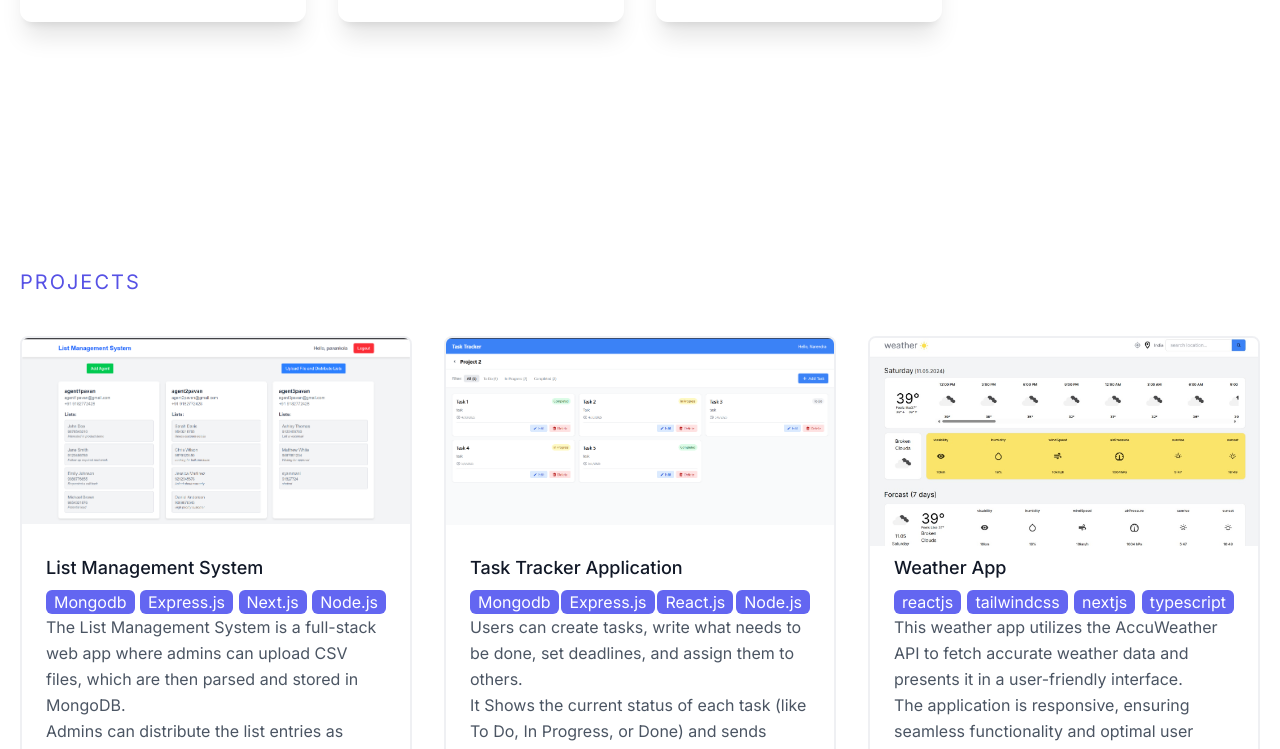
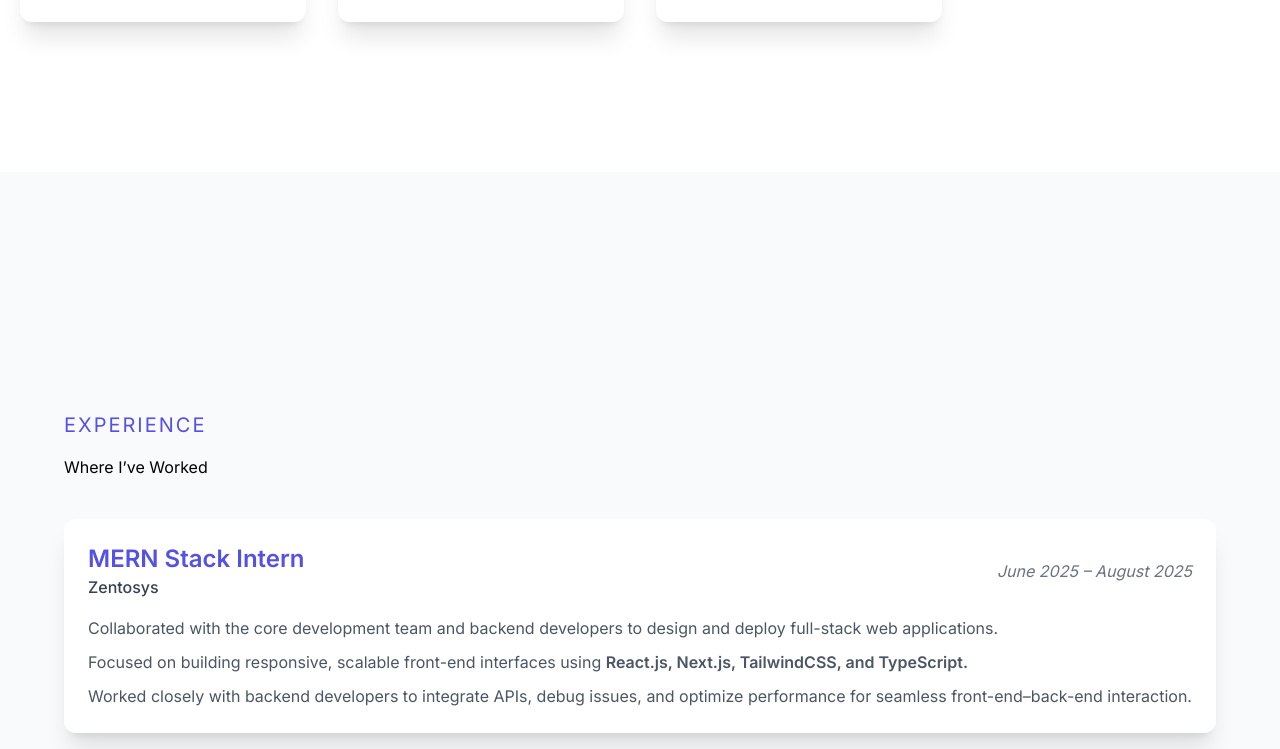
Before and after one commit to kolasyam/nextjs-intern, a Next.js app: page / in a window 1280 px wide. Shown: the part 2029-2778 px from the top of the page. Built offline with nearby package versions, Linux system fonts and the light colour scheme.

Commit message:
portfolio changes

```diff
--- a/src/app/Components/About.tsx
+++ b/src/app/Components/About.tsx
@@ -4,6 +4,7 @@ import profile from "/images/nextjs.svg";
 import Image from "next/image";
 import { gsap } from "gsap";
 import home from "/images/home.png";
+import Aos from "aos";
 
 export default function About() {
   const aboutSectionRef = useRef<HTMLDivElement>(null);
@@ -39,7 +40,9 @@ export default function About() {
 
     return () => ctx.revert();
   }, []);
-
+    useEffect(() => {
+      Aos.init({ duration: 2000 });
+    }, []);
   return (
     <div
       id="About"
--- /dev/null
+++ b/src/app/Components/Experience.tsx
@@ -0,0 +1,74 @@
+// import React from 'react'
+
+// const Experience = () => {
+//   return (
+//     <div>
+//       Experience
+//     </div>
+//   )
+// }
+
+// export default Experience
+"use client";
+import React, { useEffect } from "react";
+import AOS from "aos";
+import "aos/dist/aos.css";
+
+export default function Experience() {
+  useEffect(() => {
+    AOS.init({ duration: 2000 });
+  }, []);
+
+  return (
+    <div
+      id="Experience"
+      className="w-full lg:h-screen p-6 md:p-12 bg-[#f9fafb] flex items-center"
+    >
+      <div className="max-w-[1240px] mx-auto flex flex-col justify-center h-full">
+        {/* Section Header */}
+        <p className="text-xl tracking-widest uppercase text-[#5651e5]">
+          Experience
+        </p>
+        <h2 className="py-4">
+          Where I’ve Worked
+        </h2>
+
+        {/* Experience Card */}
+        <div
+          className="mt-6 p-6 shadow-xl rounded-xl bg-white hover:scale-[1.02] transition-transform ease-in duration-300"
+          data-aos="fade-up"
+        >
+          <div className="flex flex-col md:flex-row justify-between items-start md:items-center">
+            <div>
+              <h3 className="text-2xl font-semibold text-[#5651e5]">
+                MERN Stack Intern
+              </h3>
+              <p className="text-gray-700 font-medium">Zentosys</p>
+            </div>
+            <p className="text-gray-500 italic mt-2 md:mt-0">
+              June 2025 – August 2025
+            </p>
+          </div>
+
+          <div className="mt-4 text-gray-600 leading-relaxed">
+            <p className="mb-2">
+              Collaborated with the core development team and backend developers
+              to design and deploy full-stack web applications.
+            </p>
+            <p className="mb-2">
+              Focused on building responsive, scalable front-end interfaces using{" "}
+              <span className="font-semibold">
+                React.js, Next.js, TailwindCSS, and TypeScript.
+              </span>
+            </p>
+            <p>
+              Worked closely with backend developers to integrate APIs, debug
+              issues, and optimize performance for seamless front-end–back-end
+              interaction.
+            </p>
+          </div>
+        </div>
+      </div>
+    </div>
+  );
+}
--- a/src/app/Components/Navbar.tsx
+++ b/src/app/Components/Navbar.tsx
@@ -53,6 +53,9 @@ export default function Navbar() {
               <Link href="/#Skills">Skills</Link>
             </li>
             <li className="ml-10 text-sm uppercase hover:border-b hover:text-indigo-500">
+              <Link href="/#Experience">Experience</Link>
+            </li>
+            <li className="ml-10 text-sm uppercase hover:border-b hover:text-indigo-500">
               <Link href="/#Projects">Projects</Link>
             </li>
             <li className="ml-10 text-sm uppercase hover:border-b hover:text-indigo-500">
@@ -60,7 +63,7 @@ export default function Navbar() {
             </li>
             <li className="text-sm uppercase hover:border-b">
               <Link
-                href="https://drive.google.com/file/d/1GFA-V_Dv3ZfUT5jXy9miHMgdUSQTB34k/view?usp=sharing"
+                href="https://drive.google.com/file/d/1Fhd30b5zI6bnJ1QMcpmD9i8dSFl74tof/view?usp=sharing"
                 target="_blank"
               >
                 <div className="bg-slate-300 px-5 rounded-md py-3 -mt-3 hover:bg-slate-500 duration-300 font-semibold hover:text-white">
@@ -118,6 +121,11 @@ export default function Navbar() {
                   Skills
                 </li>
               </Link>
+              <Link href="/#Experience">
+                <li onClick={() => setNav(false)} className="py-4 text-sm">
+                  Experience
+                </li>
+              </Link>
               <Link href="/#Projects">
                 <li onClick={() => setNav(false)} className="py-4 text-sm">
                   Projects
--- a/src/app/page.tsx
+++ b/src/app/page.tsx
@@ -6,6 +6,7 @@ import About from "./Components/About";
 import Projects from "./Components/Projects";
 import Contact from "./Components/Contact";
 import ScrollToTop from "./Components/ScrollToTop";
+import Experience from "./Components/Experience";
 export default function Home() {
   return (
     <>
@@ -13,6 +14,7 @@ export default function Home() {
     <Main></Main>
     <About></About>
     <Skills></Skills>
+    <Experience></Experience>
     <Projects></Projects>
     <Contact></Contact>
     <ScrollToTop></ScrollToTop>
```
